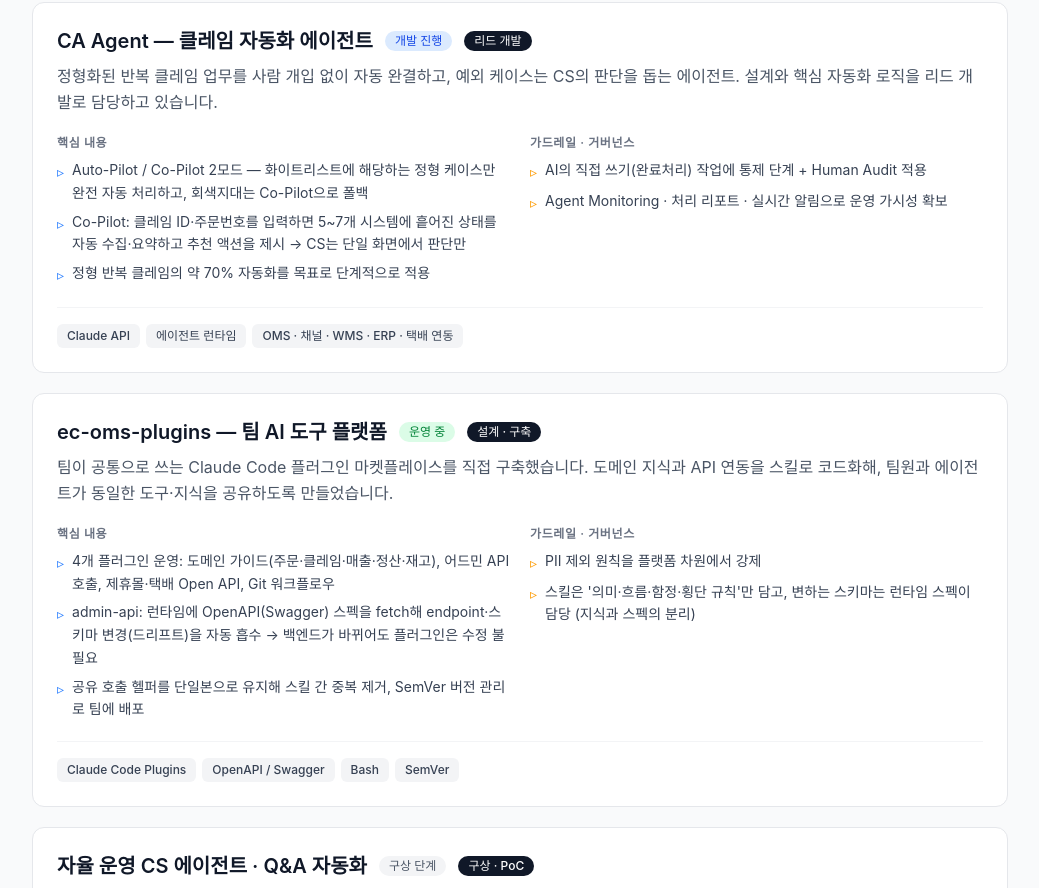
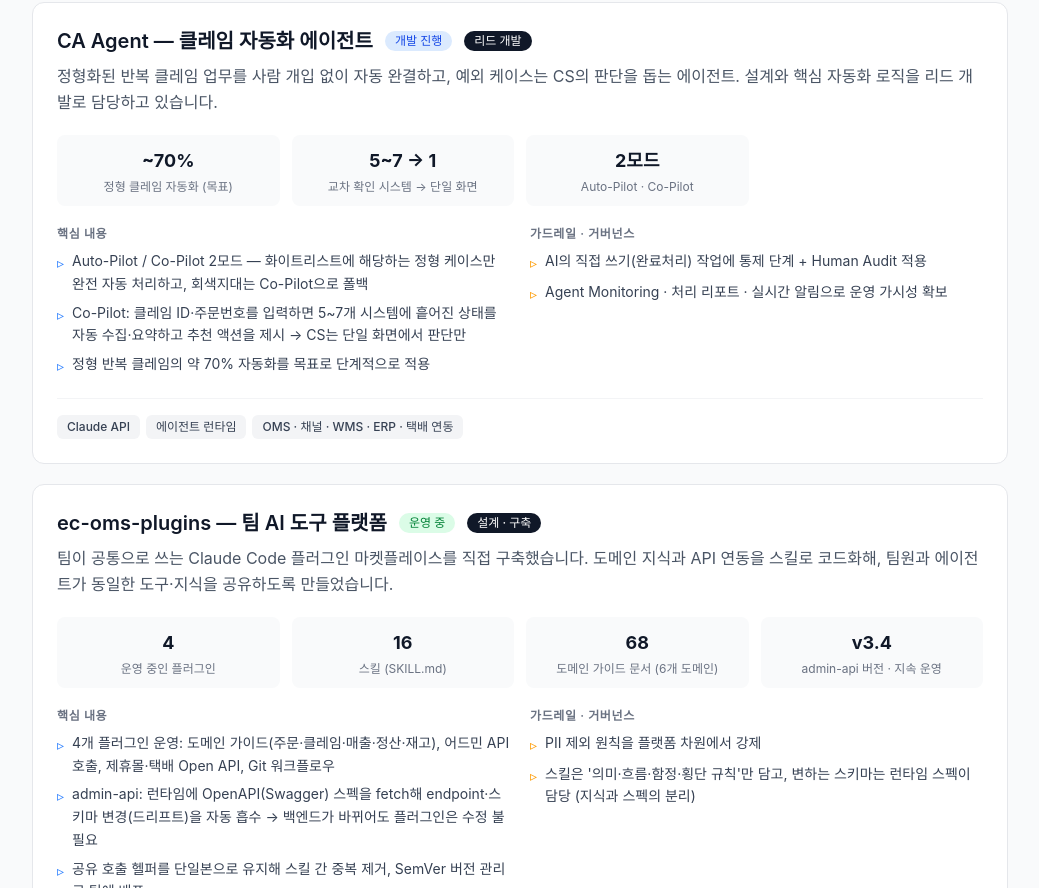
Before and after one commit to minho-lab/career-dashboard, a Vue app in the folder frontend/: page /ai in a window 1280 px wide. Shown: the part 320-1208 px from the top of the page, without its empty margins (120-1159 px from the left). Built offline with nearby package versions, Linux system fonts and the light colour scheme.

Commit message:
feat: AI 섹션에 수치 추가 — 플랫폼 규모(실제) + CA Agent 목표치 구분 표기

```diff
--- a/frontend/public/data/ai.json
+++ b/frontend/public/data/ai.json
@@ -7,6 +7,11 @@
       "role": "리드 개발",
       "status": "개발 진행",
       "summary": "정형화된 반복 클레임 업무를 사람 개입 없이 자동 완결하고, 예외 케이스는 CS의 판단을 돕는 에이전트. 설계와 핵심 자동화 로직을 리드 개발로 담당하고 있습니다.",
+      "metrics": [
+        { "value": "~70%", "label": "정형 클레임 자동화 (목표)" },
+        { "value": "5~7 → 1", "label": "교차 확인 시스템 → 단일 화면" },
+        { "value": "2모드", "label": "Auto-Pilot · Co-Pilot" }
+      ],
       "highlights": [
         "Auto-Pilot / Co-Pilot 2모드 — 화이트리스트에 해당하는 정형 케이스만 완전 자동 처리하고, 회색지대는 Co-Pilot으로 폴백",
         "Co-Pilot: 클레임 ID·주문번호를 입력하면 5~7개 시스템에 흩어진 상태를 자동 수집·요약하고 추천 액션을 제시 → CS는 단일 화면에서 판단만",
@@ -24,6 +29,12 @@
       "role": "설계 · 구축",
       "status": "운영 중",
       "summary": "팀이 공통으로 쓰는 Claude Code 플러그인 마켓플레이스를 직접 구축했습니다. 도메인 지식과 API 연동을 스킬로 코드화해, 팀원과 에이전트가 동일한 도구·지식을 공유하도록 만들었습니다.",
+      "metrics": [
+        { "value": "4", "label": "운영 중인 플러그인" },
+        { "value": "16", "label": "스킬 (SKILL.md)" },
+        { "value": "68", "label": "도메인 가이드 문서 (6개 도메인)" },
+        { "value": "v3.4", "label": "admin-api 버전 · 지속 운영" }
+      ],
       "highlights": [
         "4개 플러그인 운영: 도메인 가이드(주문·클레임·매출·정산·재고), 어드민 API 호출, 제휴몰·택배 Open API, Git 워크플로우",
         "admin-api: 런타임에 OpenAPI(Swagger) 스펙을 fetch해 endpoint·스키마 변경(드리프트)을 자동 흡수 → 백엔드가 바뀌어도 플러그인은 수정 불필요",
--- a/frontend/src/views/AI.vue
+++ b/frontend/src/views/AI.vue
@@ -40,6 +40,14 @@ const statusStyle = (s) => {
         </div>
         <p class="text-gray-600 dark:text-gray-400 leading-relaxed mb-5">{{ item.summary }}</p>
 
+        <!-- Metrics -->
+        <div v-if="item.metrics?.length" class="grid grid-cols-2 sm:grid-cols-4 gap-3 mb-5">
+          <div v-for="m in item.metrics" :key="m.label" class="bg-gray-50 dark:bg-gray-700/40 rounded-lg p-3 text-center">
+            <p class="text-lg font-bold text-gray-900 dark:text-white">{{ m.value }}</p>
+            <p class="text-xs text-gray-500 dark:text-gray-400 leading-tight mt-1">{{ m.label }}</p>
+          </div>
+        </div>
+
         <div class="grid md:grid-cols-2 gap-5">
           <div>
             <h3 class="text-xs font-semibold text-gray-500 dark:text-gray-400 uppercase tracking-wider mb-2">핵심 내용</h3>
```
